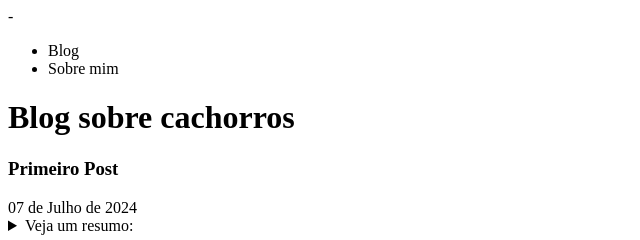
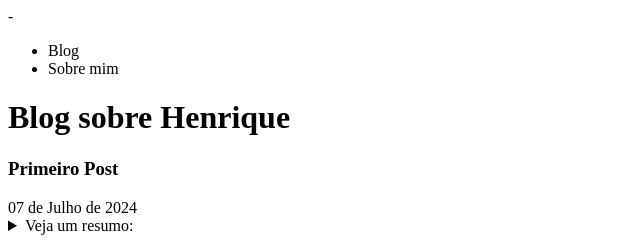
Before and after one commit to henrique-oliveiraa/blog1, a plain HTML site: page index.html in a window 1280 px wide. Shown: the top 240 px of the page, 0-640 px from the left. Drawn offline with Linux system fonts and the light colour scheme.

Commit message:
Update index.html

```diff
--- a/index.html
+++ b/index.html
@@ -15,7 +15,7 @@
                 <li><a href="index.html"></a>Sobre mim</li>
             </ul>
         </nav>
-        <h1>Blog sobre cachorros</h1>
+        <h1>Blog sobre Henrique</h1>
     </header>
     <main>
         <section>
@@ -25,7 +25,7 @@
                 <time datetime="2024-07-11 9:20">07 de Julho de 2024</time>
                 <details>
                     <summary>Veja um resumo:</summary>
-                    <p>Este é o primeiro post do Blog sobre cachorros</p>
+                    <p>Este é o primeiro post do Blog</p>
                 </details>
             </header>
             <p>
```
